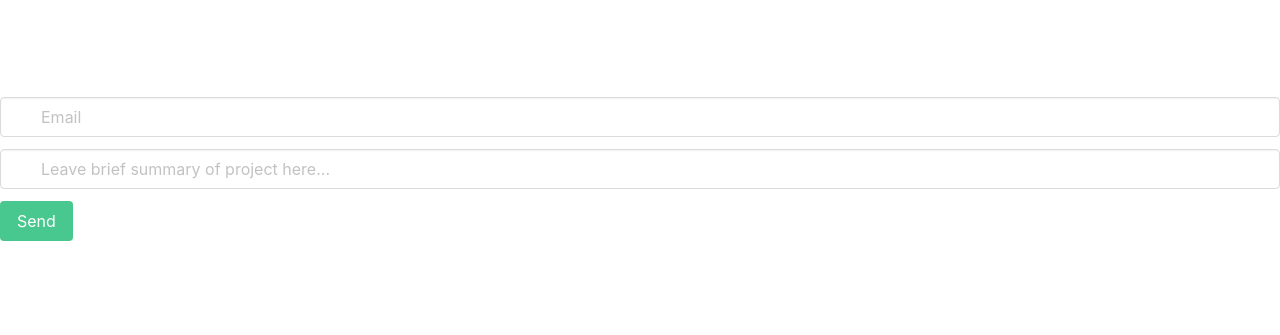
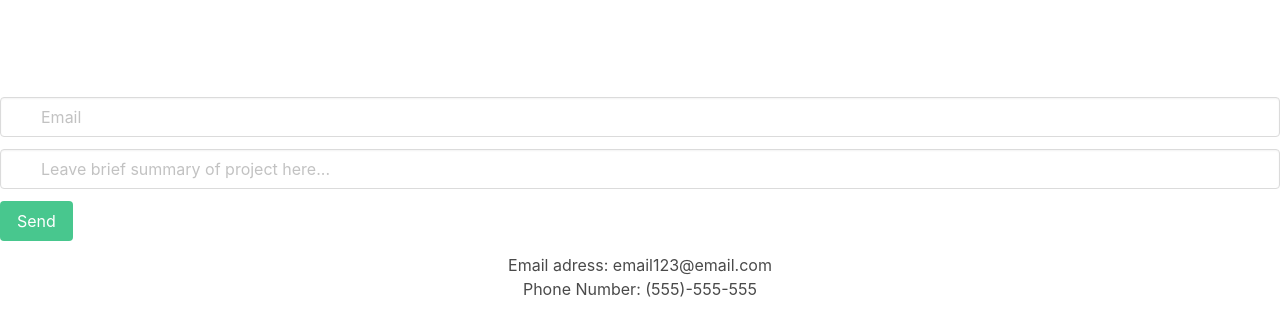
Before and after one commit to jcd2k/Project-1, a plain HTML site: page contact.html in a window 1280 px wide. Shown: the part 179-514 px from the top of the page. Drawn offline with nearby package versions, Linux system fonts and the light colour scheme.

Commit message:
added footer

```diff
--- a/contact.html
+++ b/contact.html
@@ -96,9 +96,14 @@
             </button>
           </p>
         </div>
+    </body>
 
-    </body>
     <footer>
+      <div class="content has-text-centered">
+        <p>
+          Email adress: email123@email.com <br> Phone Number: (555)-555-555
+        </p>
+      </div>
 
     </footer>
 </main>
```
